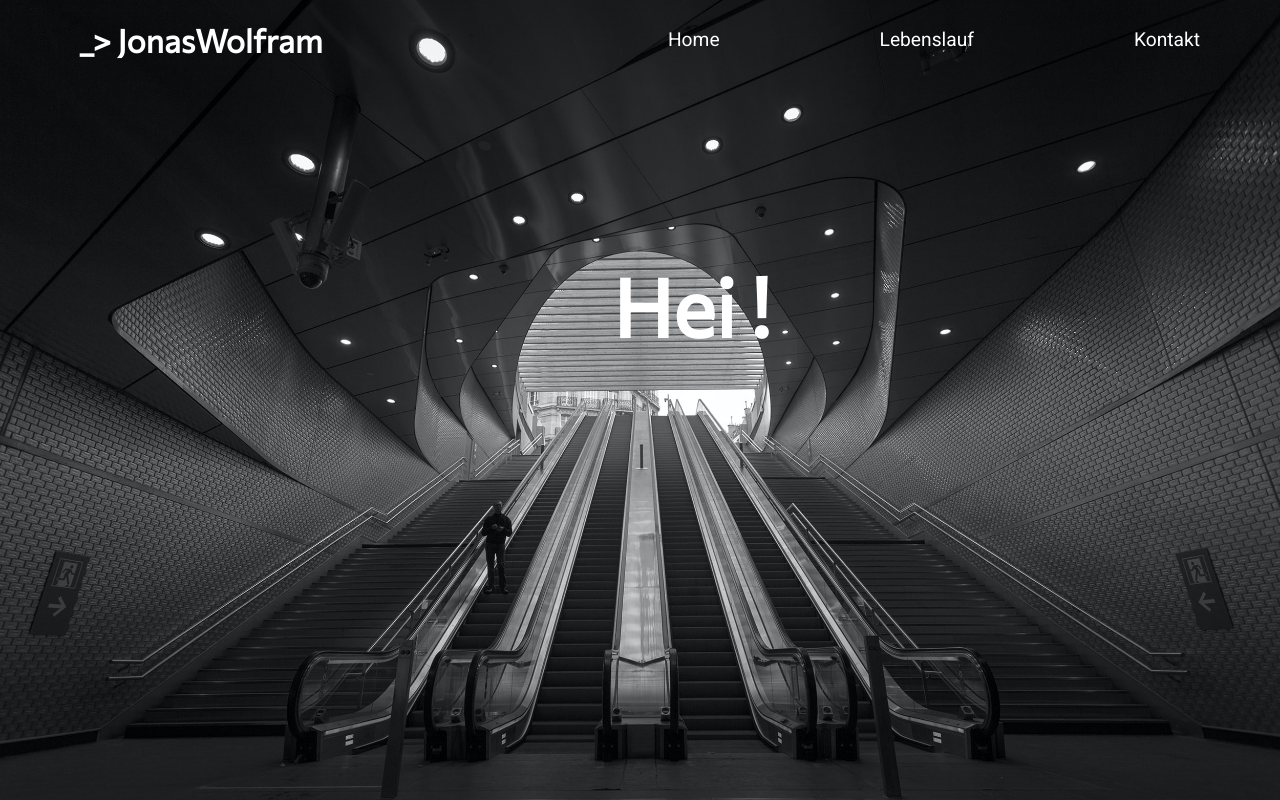
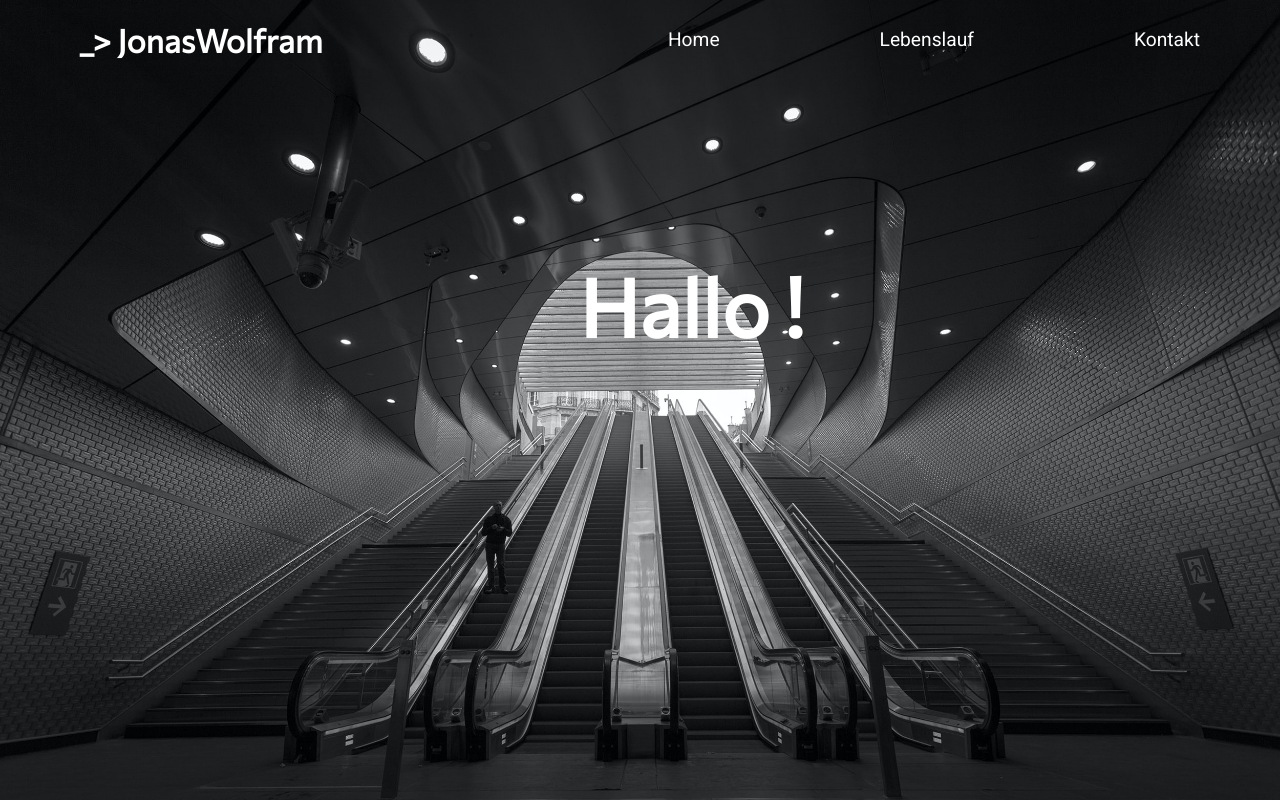
Before and after one commit to JonasWolfram/LandingPageDemo, a plain HTML site: page index.html in a window 1280 px wide. Drawn offline with nearby package versions, Linux system fonts and the light colour scheme.

Commit message:
Update index.html

```diff
--- a/index.html
+++ b/index.html
@@ -19,7 +19,7 @@
             <li>Kontakt</li>
           </ul>
         </nav>
-        <h2 class="big-text">Hei !</h2>
+        <h2 class="big-text">Hallo !</h2>
       </section>
     </main>
     <div class="intro">
```
